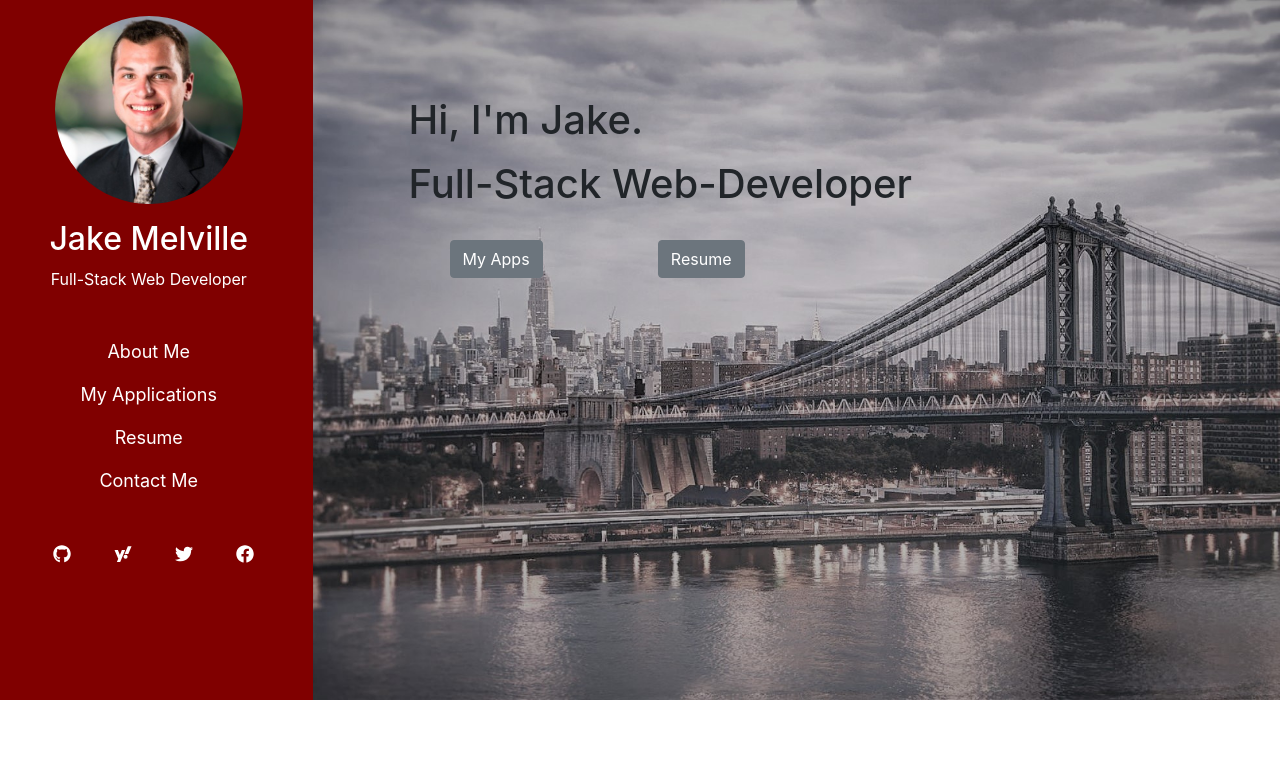
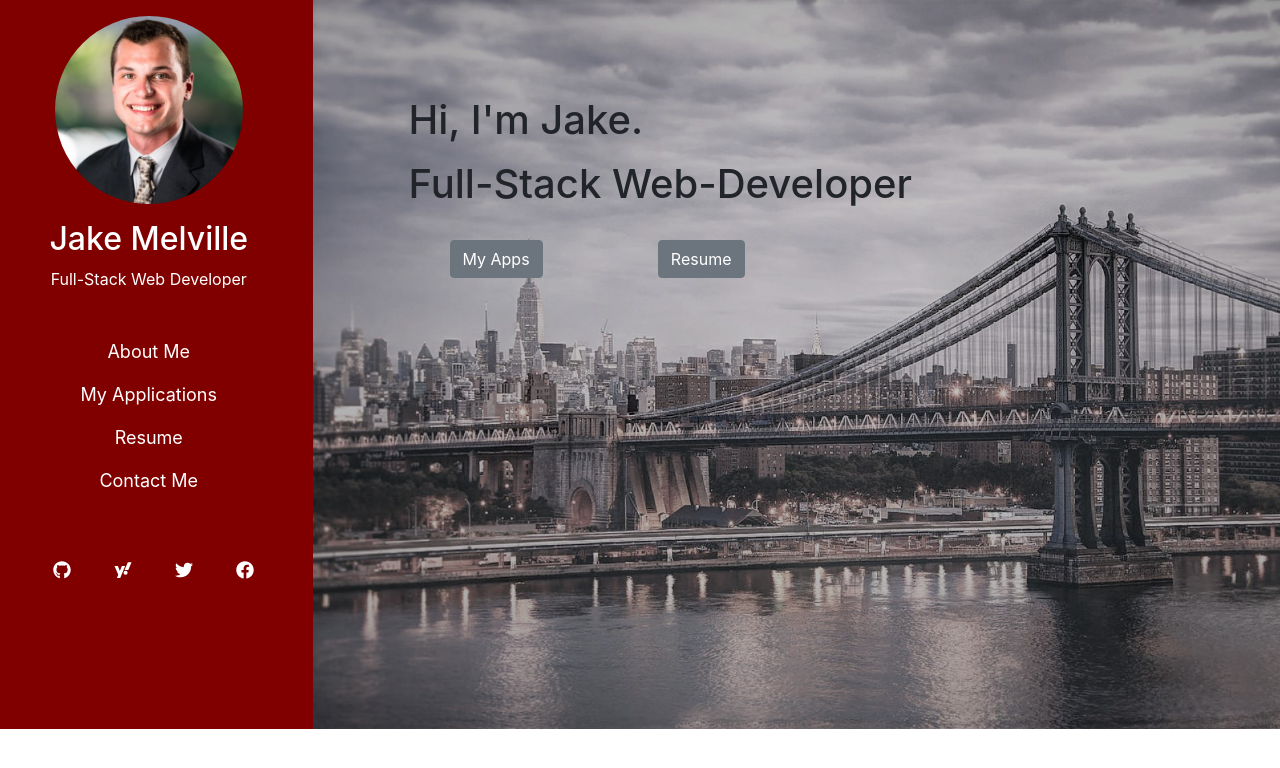
Before and after one commit to JakeMelville/portfolio-react, a React (Create React App) app in the folder portfolio/: page / in a window 1280 px wide. Shown: the top 768 px of the page. Built offline with nearby package versions, Linux system fonts and the light colour scheme; the HTML template or start-up script is replaced by a standard one.

Commit message:
got buttons working on main component

```diff
--- a/portfolio/src/components/Main/Assets/style/style.css
+++ b/portfolio/src/components/Main/Assets/style/style.css
@@ -4,7 +4,7 @@ body, html {
 
 #welcome {
     background-image: url("../images/nyc4.jpg");
-    height: 700px;
+    height: 729px;
     background-position: center;
     background-repeat: no-repeat;
     background-size: cover;
--- a/portfolio/src/components/Main/index.js
+++ b/portfolio/src/components/Main/index.js
@@ -1,5 +1,6 @@
 import React from 'react'
 import './assets/style/style.css'
+import Resume from './assets/images/JakeMelville_resume.pdf'
 
 function Main() {
     return (
@@ -8,11 +9,11 @@ function Main() {
                 <h1 className="mt-5 pt-5 ml-5 pl-5 mb-3 col-12">Hi, I'm Jake.</h1>
                 <h1 className="ml-5 pl-5 mb-3 pb-3 col-12">Full-Stack Web-Developer</h1>
                 <div className="ml-5 pl-5 text-center col-3"><button id="appBtn" className="btn btn-secondary"><a
-                    href="apps.html">My
+                    href="/apps">My
                         Apps</a></button>
                 </div>
                 <div className="mr-5 pr-5 text-center col-3"><button id="resumeBtn"
-                    className="btn btn-secondary"><a href='./assets/images/JakeMelville_resume.pdf' target='_blank'>Resume</a></button>
+                    className="btn btn-secondary"><a href={Resume} target='_blank'>Resume</a></button>
                 </div>
                 <div id="aboutMe" className="col-9 mt-4 pt-4 ml-4 pl-4">
                     <div className="row">
--- a/portfolio/src/components/Nav/index.js
+++ b/portfolio/src/components/Nav/index.js
@@ -8,7 +8,7 @@ function Nav() {
             <li id="abtMe" className="mb-3">About Me</li>
             <li id="myApps" className="mb-3"><a href="/apps">My Applications</a></li>
             <li id="myResume" className="mb-3"><a href={Resume} target='_blank'>Resume</a></li>
-            <li id="meContact" className='mb-2'>Contact Me</li>
+            <li id="meContact" className='mb-4'>Contact Me</li>
         </ul>
     )
 }
```
Also changed, not shown: 1 other file (tests, documents, lock files or other folders).
